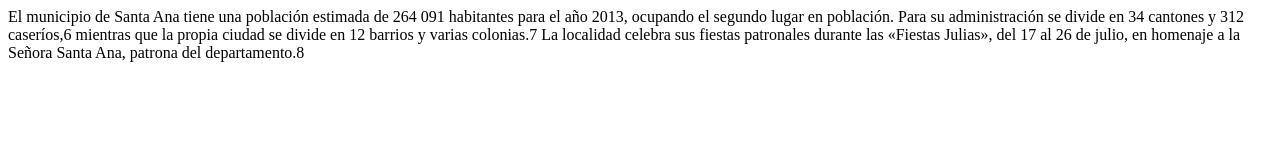
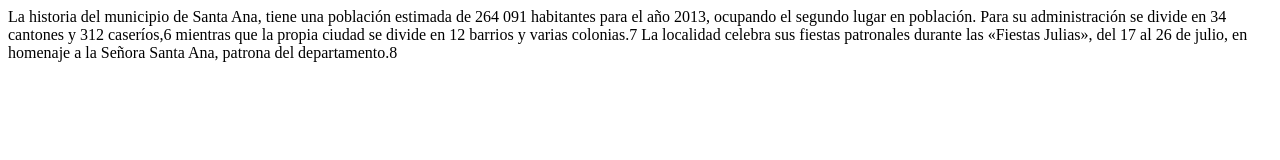
Before and after one commit to carolinerp/desarrollo, a plain HTML site: page historia.html in a window 1280 px wide. Drawn offline with Linux system fonts and the light colour scheme.

Commit message:
Se actualizo historia.html

```diff
--- a/historia.html
+++ b/historia.html
@@ -1,4 +1,4 @@
-<html>El municipio de Santa Ana tiene una población estimada de 264 091 habitantes para el año 2013, ocupando el segundo lugar en población. Para su administración se divide en 34 cantones y 312 caseríos,6 mientras que la propia ciudad se divide en 12 barrios y varias colonias.7
+<html>La historia del municipio de Santa Ana, tiene una población estimada de 264 091 habitantes para el año 2013, ocupando el segundo lugar en población. Para su administración se divide en 34 cantones y 312 caseríos,6 mientras que la propia ciudad se divide en 12 barrios y varias colonias.7
 
 La localidad celebra sus fiestas patronales durante las «Fiestas Julias», del 17 al 26 de julio, en homenaje a la Señora Santa Ana, patrona del departamento.8
 </html>
```
